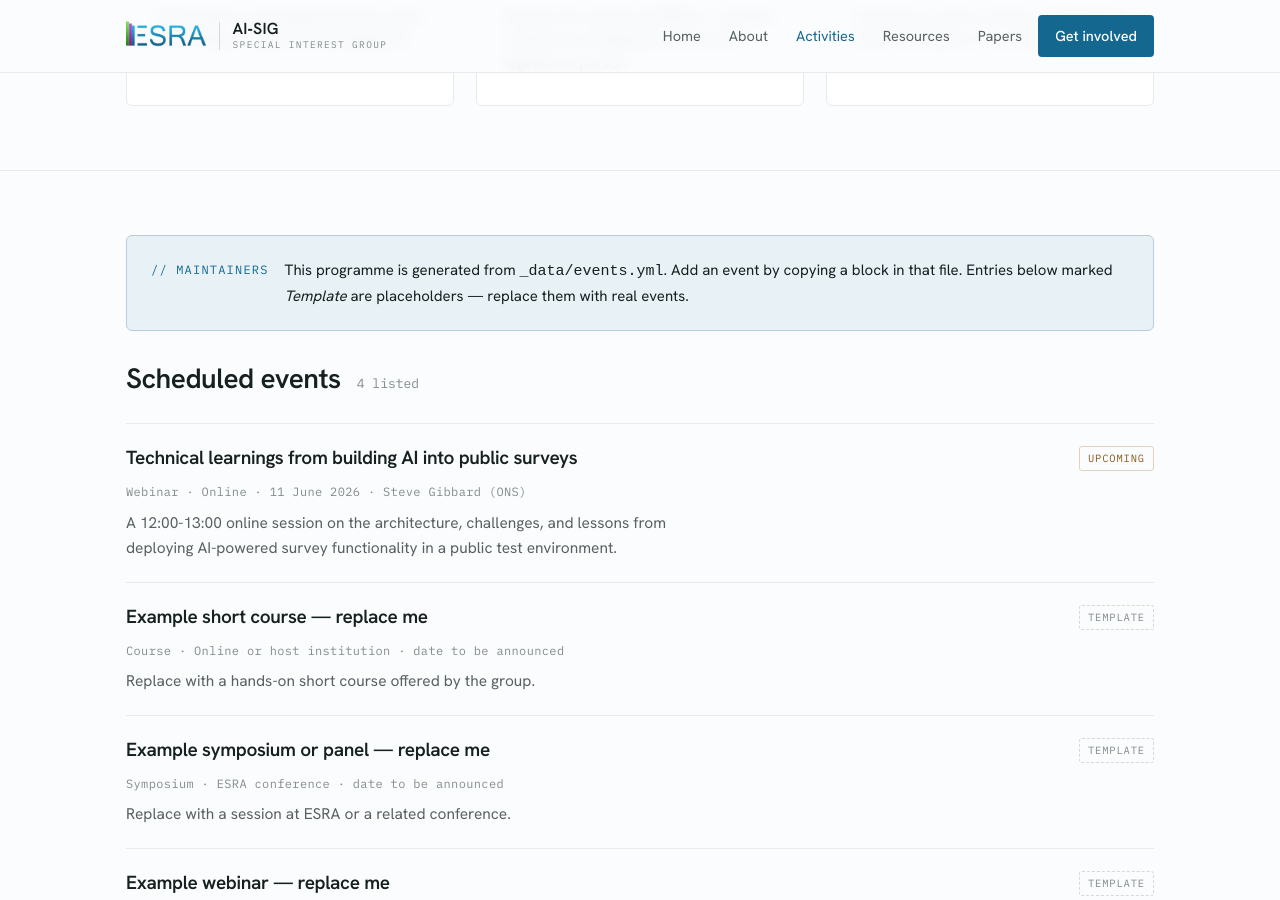
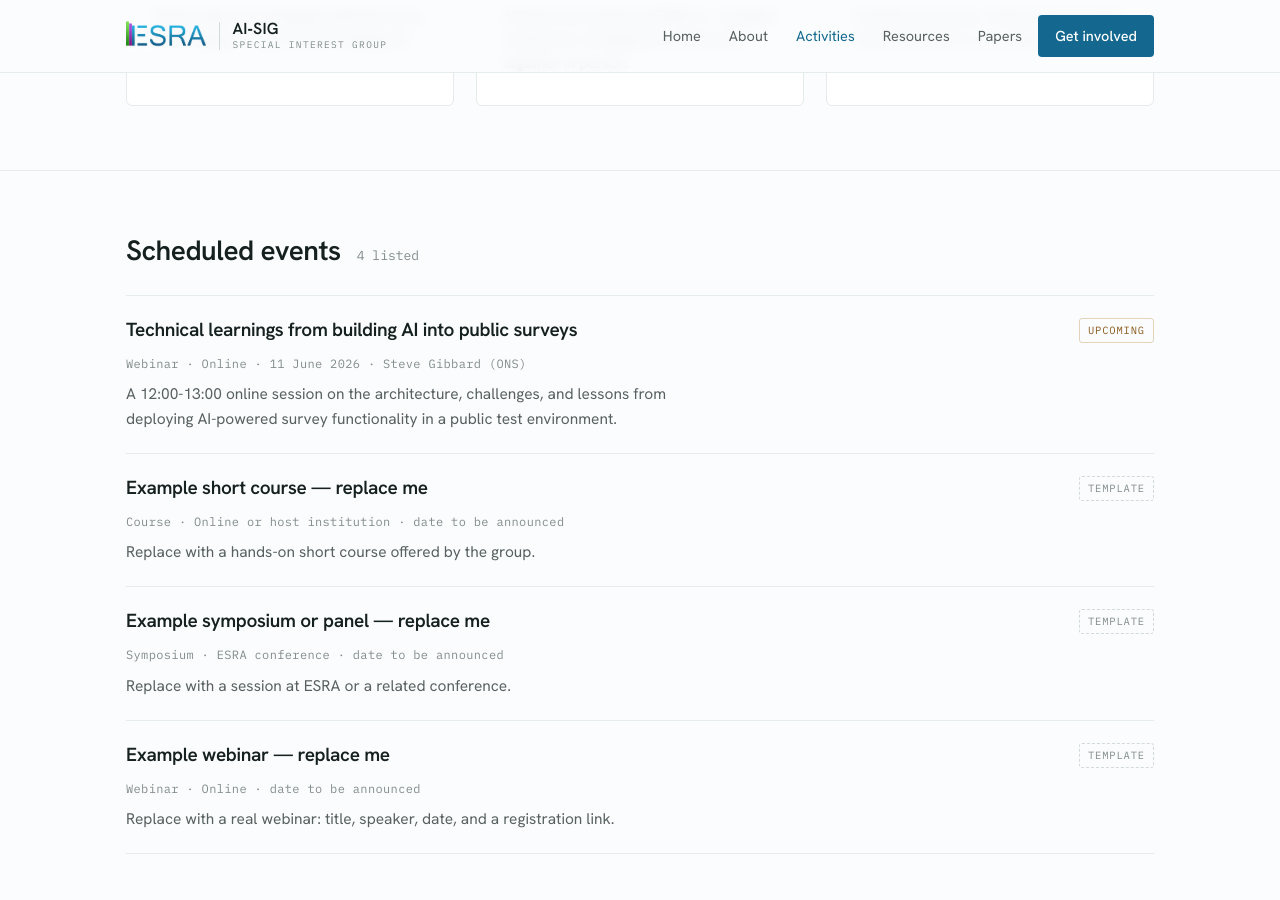
Before and after one commit to esra-ai-sig/esra-ai-sig.github.io, a Jekyll site: the page built from activities.html, in a window 1280 px wide and 900 px high, scrolled down 615 px. Built offline with Jekyll 4.4.1, drawn with Linux system fonts in a browser that asks for light colours.

Commit message:
Hide internal maintenance note from public activities page
The Activities page exposed contributor instructions in a public callout above the event list. Removing that block keeps the public page focused on scheduled events while leaving the underlying _data/events.yml workflow documented in README and CONTRIBUTING.

Constraint: Public site pages should not show maintainer-only editing guidance.

Rejected: Restyle the callout | the requested fix is to remove it, and the guidance already lives in repository docs.

Confidence: high

Scope-risk: narrow

Directive: Keep editor guidance in docs unless it is intentionally part of the visitor experience.

Tested: git diff --check; Ruby assertion that the maintainer callout text is absent from activities.html

Not-tested: Local Jekyll build remains blocked by system Ruby 2.6.10 dependency resolution.

```diff
--- a/activities.html
+++ b/activities.html
@@ -36,11 +36,6 @@ description: >-
 
 <section class="section">
   <div class="wrap">
-    <div class="callout">
-      <span class="co-mark">// maintainers</span>
-      <p>This programme is generated from <code>_data/events.yml</code>. Add an event by copying a block in that file. Entries below marked <em>Template</em> are placeholders &mdash; replace them with real events.</p>
-    </div>
-
     <div class="list-head">
       <h2>Scheduled events</h2>
       <span class="count">{{ site.data.events | size }} listed</span>
```
